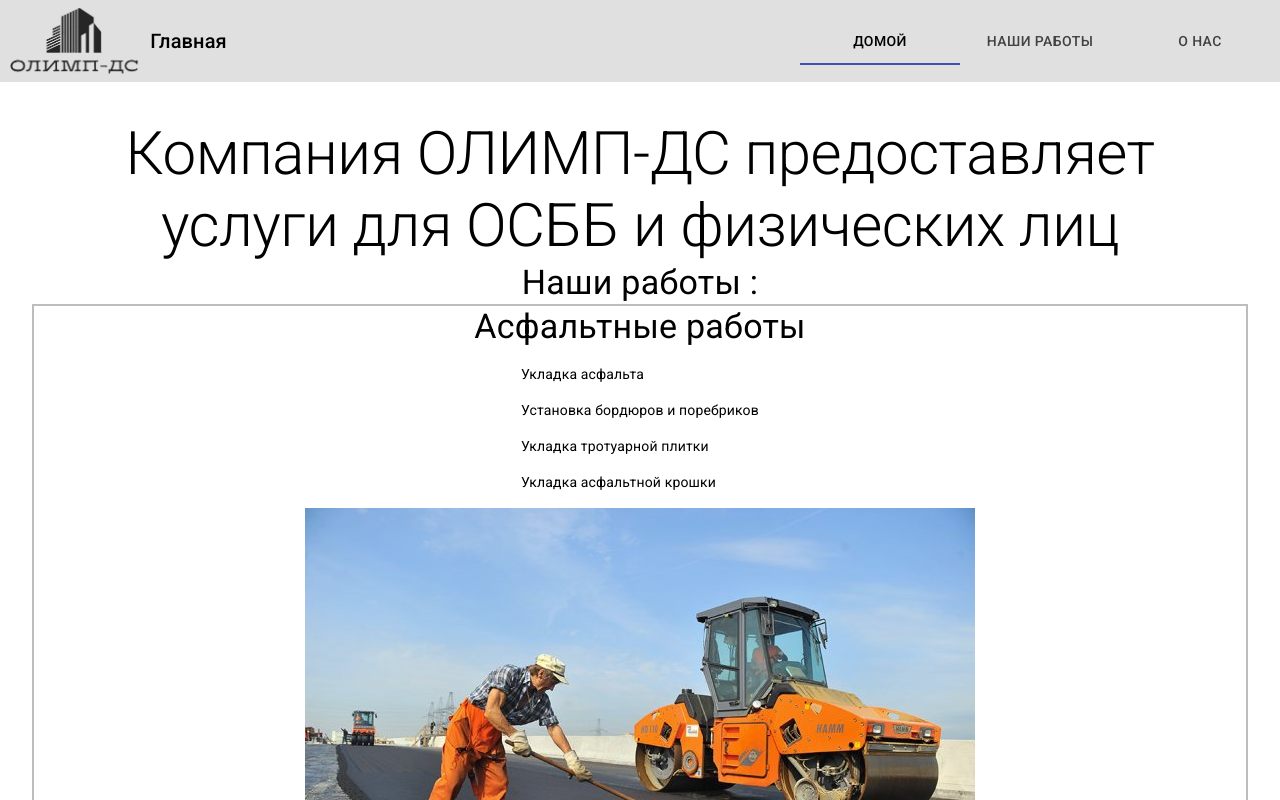
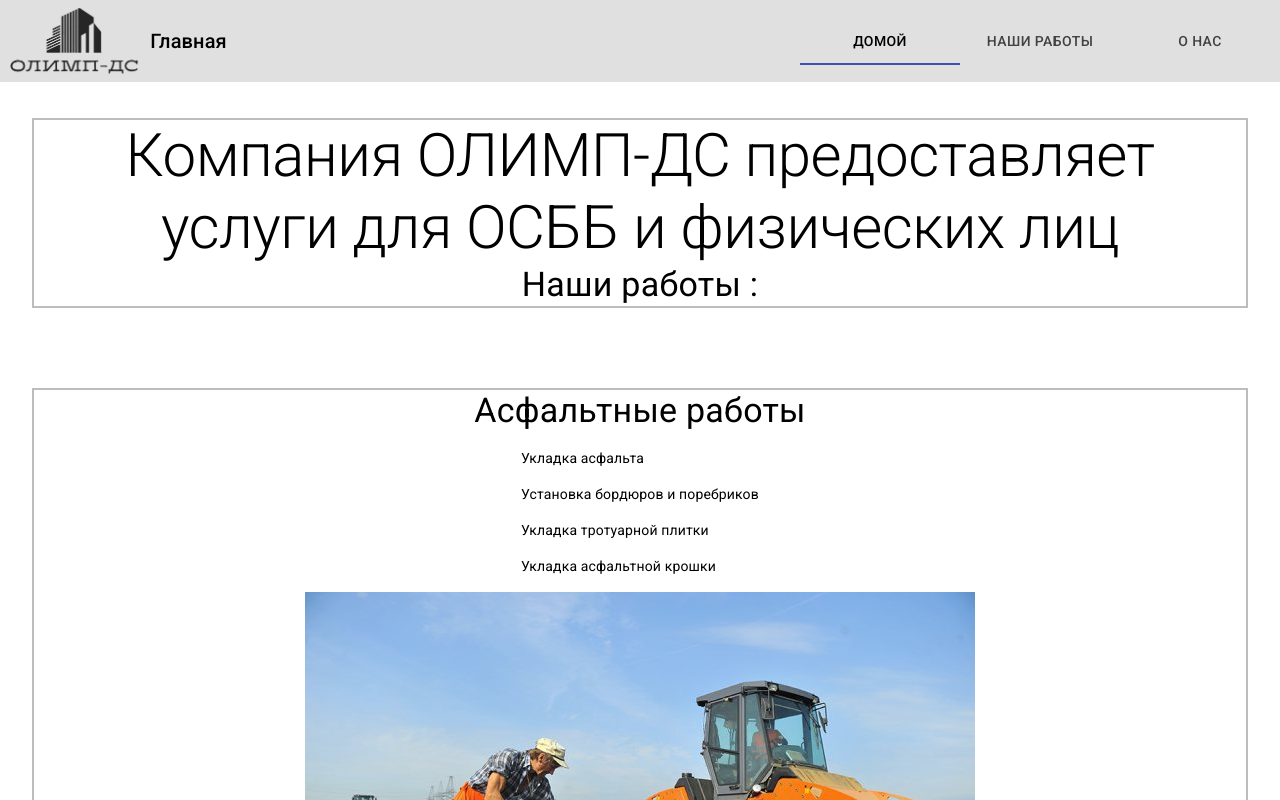
Before and after one commit to sershishkov/zp_olimp_ds, a React (Create React App) app in the folder client/: page / in a window 1280 px wide. Shown: the top 800 px of the page. Built offline with nearby package versions, Linux system fonts and the light colour scheme.

Commit message:
fixed alignment

```diff
--- a/client/src/pages/ourFace/Asfalt.js
+++ b/client/src/pages/ourFace/Asfalt.js
@@ -12,6 +12,9 @@ import grey from '@material-ui/core/colors/grey';
 const useStyles = makeStyles((theme) => ({
   root: {
     padding: '2em',
+    [theme.breakpoints.down('md')]: {
+      padding: 0,
+    },
   },
   item: {
     width: '100%',
--- a/client/src/pages/ourFace/Electro.js
+++ b/client/src/pages/ourFace/Electro.js
@@ -12,6 +12,9 @@ import grey from '@material-ui/core/colors/grey';
 const useStyles = makeStyles((theme) => ({
   root: {
     padding: '2em',
+    [theme.breakpoints.down('md')]: {
+      padding: 0,
+    },
   },
   item: {
     width: '100%',
--- a/client/src/pages/ourFace/GroundFloorStormWater.js
+++ b/client/src/pages/ourFace/GroundFloorStormWater.js
@@ -12,6 +12,9 @@ import grey from '@material-ui/core/colors/grey';
 const useStyles = makeStyles((theme) => ({
   root: {
     padding: '2em',
+    [theme.breakpoints.down('md')]: {
+      padding: 0,
+    },
   },
   item: {
     width: '100%',
--- a/client/src/pages/ourFace/HighAltitudeWork.js
+++ b/client/src/pages/ourFace/HighAltitudeWork.js
@@ -12,6 +12,9 @@ import grey from '@material-ui/core/colors/grey';
 const useStyles = makeStyles((theme) => ({
   root: {
     padding: '2em',
+    [theme.breakpoints.down('md')]: {
+      padding: 0,
+    },
   },
   item: {
     width: '100%',
--- a/client/src/pages/ourFace/Landing.js
+++ b/client/src/pages/ourFace/Landing.js
@@ -29,6 +29,9 @@ import landing_entrance from '../../images/landing_entrance.jpg';
 const useStyles = makeStyles((theme) => ({
   root: {
     padding: '2em',
+    [theme.breakpoints.down('md')]: {
+      padding: 0,
+    },
   },
   item: {
     width: '100%',
@@ -77,7 +80,7 @@ const Landing = ({ setNameOfPage }) => {
       justify='flex-start'
       alignItems='center'
     >
-      <Grid item>
+      <Grid item className={classes.item}>
         <Typography variant='h2' align='center'>
           Компания ОЛИМП-ДС предоставляет услуги для ОСББ и физических лиц
         </Typography>
--- a/client/src/pages/ourFace/PlumbingWork.js
+++ b/client/src/pages/ourFace/PlumbingWork.js
@@ -12,6 +12,9 @@ import grey from '@material-ui/core/colors/grey';
 const useStyles = makeStyles((theme) => ({
   root: {
     padding: '2em',
+    [theme.breakpoints.down('md')]: {
+      padding: 0,
+    },
   },
   item: {
     width: '100%',
@@ -32,7 +35,7 @@ const PlumbingWork = ({ setNameOfPage }) => {
       <Grid item className={classes.item}>
         <Typography variant='h1' align='center'>
           {' '}
-          Сантехнические работы
+          Сантех работы
         </Typography>
         <Typography variant='h4'>
           {' '}
--- a/client/src/pages/ourFace/PorchAndVisors.js
+++ b/client/src/pages/ourFace/PorchAndVisors.js
@@ -12,6 +12,9 @@ import grey from '@material-ui/core/colors/grey';
 const useStyles = makeStyles((theme) => ({
   root: {
     padding: '2em',
+    [theme.breakpoints.down('md')]: {
+      padding: 0,
+    },
   },
   item: {
     width: '100%',
--- a/client/src/pages/ourFace/RepairOfEntrances.js
+++ b/client/src/pages/ourFace/RepairOfEntrances.js
@@ -12,6 +12,9 @@ import grey from '@material-ui/core/colors/grey';
 const useStyles = makeStyles((theme) => ({
   root: {
     padding: '2em',
+    [theme.breakpoints.down('md')]: {
+      padding: 0,
+    },
   },
   item: {
     width: '100%',
--- a/client/src/pages/ourFace/RoofingWork.js
+++ b/client/src/pages/ourFace/RoofingWork.js
@@ -12,6 +12,9 @@ import grey from '@material-ui/core/colors/grey';
 const useStyles = makeStyles((theme) => ({
   root: {
     padding: '2em',
+    [theme.breakpoints.down('md')]: {
+      padding: 0,
+    },
   },
   item: {
     width: '100%',
@@ -30,7 +33,7 @@ const RoofingWork = ({ setNameOfPage }) => {
       <Grid item className={classes.item}>
         <Typography variant='h1' align='center'>
           {' '}
-          Кровельные работы
+          Кровля
         </Typography>
         <Typography variant='h4'>
           {' '}
--- a/client/src/pages/ourFace/SteelStructures.js
+++ b/client/src/pages/ourFace/SteelStructures.js
@@ -12,6 +12,9 @@ import grey from '@material-ui/core/colors/grey';
 const useStyles = makeStyles((theme) => ({
   root: {
     padding: '2em',
+    [theme.breakpoints.down('md')]: {
+      padding: 0,
+    },
   },
   item: {
     width: '100%',
@@ -30,7 +33,7 @@ const SteelStructures = ({ setNameOfPage }) => {
       <Grid item className={classes.item}>
         <Typography variant='h1' align='center'>
           {' '}
-          Металлоконструкции
+          Изделия из металла
         </Typography>
         <Typography variant='h4'>
           {' '}
--- a/client/src/pages/ourFace/WindowDoorPlastic.js
+++ b/client/src/pages/ourFace/WindowDoorPlastic.js
@@ -12,6 +12,9 @@ import grey from '@material-ui/core/colors/grey';
 const useStyles = makeStyles((theme) => ({
   root: {
     padding: '2em',
+    [theme.breakpoints.down('md')]: {
+      padding: 0,
+    },
   },
   item: {
     width: '100%',
@@ -30,7 +33,7 @@ const WindowsDoorPlastic = ({ setNameOfPage }) => {
       <Grid item className={classes.item}>
         <Typography variant='h1' align='center'>
           {' '}
-          Металлопластиковые Окна и Двери
+          Окна и Двери
         </Typography>
         <Typography variant='h4'>
           {' '}
```
Also changed, not shown: 1 other file (tests, documents, lock files or other folders).
